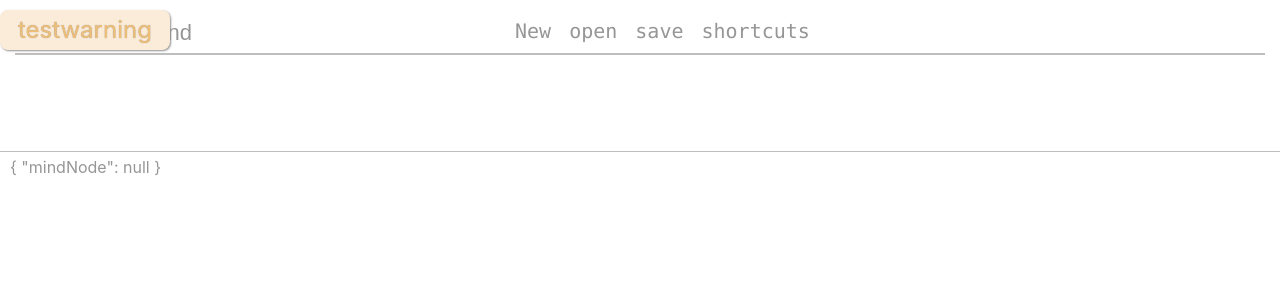
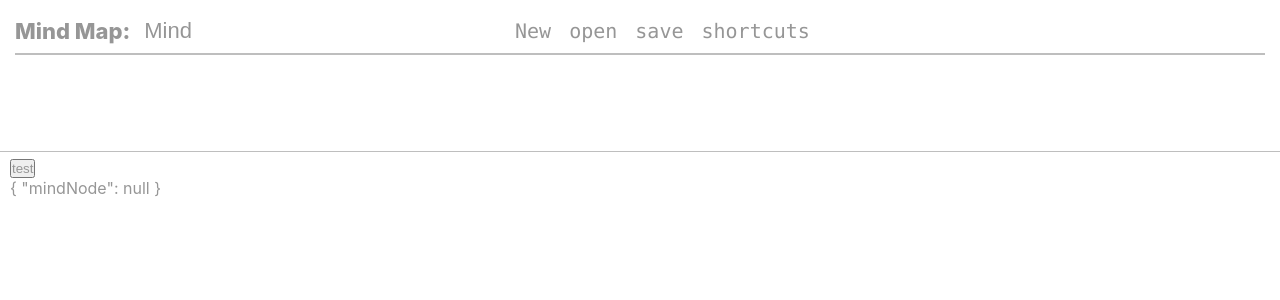
Before and after one commit to SiMonL250/Mind-app, a Vue app: page / in a window 1280 px wide. Shown: the top 300 px of the page. Built offline with nearby package versions, Linux system fonts and the light colour scheme.

Commit message:
'20210811-2:47'

```diff
--- a/package.json
+++ b/package.json
@@ -7,7 +7,7 @@
     "dev": "vite",
     "build": "vue-tsc -b && vite build",
     "preview": "vite preview",
-    "run":"npx vite --port=5173"
+    "run": "npx vite --port=5173"
   },
   "dependencies": {
     "vue": "^3.4.31"
@@ -15,8 +15,9 @@
   "devDependencies": {
     "@types/node": "^22.0.2",
     "@vitejs/plugin-vue": "^5.0.5",
+    "pinia": "^2.2.1",
     "sass": "^1.77.8",
-    "typescript": "^5.2.2",
+    "typescript": "^5.5.4",
     "vite": "^5.3.4",
     "vue-tsc": "^2.0.24"
   }
--- a/src/App.vue
+++ b/src/App.vue
@@ -1,42 +1,65 @@
 <template>
 	<div class="page-section">
-		<my-message msg="test" type="warning"> </my-message>
+		<My-msg msg="eeee" :showMsg="false"></My-msg>
 		<section class="topbar-section">
 			<TopbarView
-				:name="MindFile.mindName"
+				v-model="MindFile.mindName"
 				@change-mindname="(newName:string)=>changeMindNameHandle(newName)"
-				@open-file="(file:mindFileContent)=>{openFileHandle(file);}"
+				@open-file="openFileHandle"
+				@save-file="saveFileHandle"
+				@create-file="createFileHandle"
 			/>
 		</section>
 		<section class="main-section">
+			<button @click="test">test</button>
 			<MainView :mindNode="MindFile.mindNode" />
 		</section>
 	</div>
 </template>
 
 <script setup lang="ts">
-import TopbarView from "@/components/topbars/TopbarView.vue";
-import MainView from "@/components/main/MainView.vue";
+import TopbarView from "./components/topbars/TopbarView.vue";
+import MainView from "./components/main/MainView.vue";
 import { ref } from "vue";
-import { EnumReconiteCode,mindFileContent } from "../src/interfaces/fileOperate";
+import { EnumReconiteCode,mindFileContent,handleOpenFile,handleNewAndSaveFile } from "../src/interfaces/fileOperate";
+import { FileStore } from '../src/store/MIndFileStore'
+
+const fileStore = FileStore()
 
 let MindFile = ref<mindFileContent>({
 	reconicode: EnumReconiteCode.MindJson,
 	mindName: "Mind",
-	fileName: "File",
 	mindNode: null,
 });
+const test = function(){
+	fileStore.setFileName('fuck');
+	console.log('fileStore :>> ', fileStore.getFileName);
 
+}
 function changeMindNameHandle(newName: string): void {
 	MindFile.value.mindName = newName;
 }
-function openFileHandle(file: mindFileContent) {
-	MindFile.value.fileName = file.fileName;
-	MindFile.value.mindName = file.mindName;
-	MindFile.value.reconicode = file.reconicode;
-	MindFile.value.mindNode = file.mindNode;
+function openFileHandle() {
+	console.log('open file');
+	handleOpenFile().then(fileContent=>{
+		if(!fileContent){
+			alert('not type')
+		}
+		else{
+			MindFile.value = fileContent;
+			fileStore.setfileContent(MindFile.value)
+			console.log('MindFile :>> ', MindFile.value);
+		}
 
 
+	})
+
+}
+function saveFileHandle(){
+	handleNewAndSaveFile('');//TODO fileName and fileContent that store in pina store
+}
+function createFileHandle(){
+	handleNewAndSaveFile('');
 }
 </script>
 
--- a/src/components/selfUIs/Message/MessagePopup.vue
+++ b/src/components/selfUIs/Message/MessagePopup.vue
@@ -1,21 +1,20 @@
 <template>
-	<div :class="classList">
-		<div class="msg-body">{{ message.msg + message.type}}</div>
+	<div ref="messageRef" :class="messageAttr.classList" v-show="showMsg?showMsg:false">
+		<div class="msg-body">{{ messageAttr.text + messageAttr.classList[1] }}</div>
 	</div>
 </template>
 
 <script setup lang="ts">
-import { onBeforeMount, onMounted, reactive } from "vue";
-import {msgTypes} from "./message"
+import { onBeforeMount, onMounted,ref ,reactive} from "vue";
+import {msgProperty, msgTypes} from "./message"
 
-const message = defineProps<{ msg: string,type?:string}>();
-const classList = reactive(['message-container','normal'])
-
+const message = defineProps<{ msg: string,type?:string,showMsg?:boolean}>();
+const messageAttr = reactive<msgProperty>({text:"",classList:["message-container","normal"],remainTime:3000,positionX:0,positionY:0});
+const messageRef = ref<null|HTMLElement>(null);
 onBeforeMount(()=>{
-
 	if( message.type ){
 		if(msgTypes.includes(message.type)){
-			classList[1] = message.type;
+			messageAttr.classList[1] = message.type;
 		}
 		else{
 			console.warn("message type error");
@@ -24,15 +23,20 @@ onBeforeMount(()=>{
 
 })
 onMounted(() => {
-	console.log("message :>> ", message);
+	setPosition();
 
 });
+//TODO  消息队列，计算位置, 动态加载
+function setPosition() {
+	if(!messageRef) return;
+
+}
 </script>
 
 <style scoped lang="scss">
 @import url("./message.scss");
-$msgContainerHeight:32px;
-$shadowColor:#929292;
+$msgContainerHeight: 32px;
+$shadowColor: #929292;
 .message-container {
 	z-index: 99999;
 	//position: fixed;
@@ -42,13 +46,12 @@ $shadowColor:#929292;
 	margin-top: 10px; //TODO margin 和 位置得计算出来
 	height: $msgContainerHeight;
 	text-align: center;
-	display: block;
-	position: fixed;
-	//border: 1px solid var(--color-border-default);
-    padding: 4px 18px;
-    font-size: 24px;
+	cursor: pointer;
+	position:absolute;
+	padding: 4px 18px;
+	font-size: 24px;
 	box-shadow: 1px 1px 2px $shadowColor;
-	.msg-body{
+	.msg-body {
 		text-shadow: 0 0 1px $shadowColor;
 		line-height: $msgContainerHeight;
 		font-weight: 400;
--- a/src/components/topbars/TopbarView.vue
+++ b/src/components/topbars/TopbarView.vue
@@ -5,12 +5,12 @@
 				<div class="label">Mind Map: </div>
 				<input
 					class="mind-name"
-					v-model="topbar_props.name"
+					v-model="model"
 					id="mindName"
 					spellcheck="false"
 					@focusout="
 						() => {
-							debounce(changeMindNameEmits)(topbar_props.name);
+							debounce(changeMindNameEmits)(model);
 						}
 					"
 				/>
@@ -27,15 +27,19 @@
 </template>
 
 <script setup lang="ts">
-
 import { debounce } from "../../hooks/debounce";
 import {buttonType,buttonProps} from "../../interfaces/ComponentProperty"
-import {handleOpenFile,mindFileContent ,EnumFileOperation} from "../../interfaces/fileOperate"
+import {EnumFileOperation} from "../../interfaces/fileOperate"
+// import { reactive } from "vue";
 
 
-const topbar_props = defineProps({
-	name: String,
-});
+// const topbar_props = defineProps({
+// 	name: String,
+// });
+
+const model = defineModel()
+
+// const mindName = reactive({name:topbar_props.name})
 const buttonsProps:buttonProps[] =[
 	{classList:["file-operate-btn"],innerText:"New",type:buttonType.createNewFile,eventClickHandle:newFileBtnClick},
 	{classList:["file-operate-btn"],innerText:"open",type:buttonType.openFile,eventClickHandle:selectFileClick},
@@ -46,32 +50,27 @@ const buttonsProps:buttonProps[] =[
 
 const Emits = defineEmits<{
 	(e: EnumFileOperation.changeMindName, title: string): void;
-	(e: EnumFileOperation.openFile,mindNode:mindFileContent ):void;
+	(e: EnumFileOperation.openFile,):void;
+	(e: EnumFileOperation.createNewFile,):void;
+	(e: EnumFileOperation.saveFile,):void;
+
 }>();
 
 function changeMindNameEmits(newName: string): void {
+	console.log('newName :>> ', newName);
 	Emits(EnumFileOperation.changeMindName, newName);
 }
 function newFileBtnClick():void {
-
+	Emits(EnumFileOperation.createNewFile);
 }
 function selectFileClick():void{
-	handleOpenFile().then(Mind=>{
-
-		if(Mind!=null){
-			//traverseMindNode(Mind?.mindNode as NodeProperty);
-			Emits(EnumFileOperation.openFile,Mind);
-		}
-		else{
-			console.log("null file or not contain our type ");
-		}
-	})
+	Emits(EnumFileOperation.openFile);
 }
 function saveFileClick():void{
-
+	Emits(EnumFileOperation.saveFile);
 }
 function shortcutsClick():void{
-
+	console.log('show shortcut :>> ');
 }
 </script>
 
@@ -99,7 +98,7 @@ function shortcutsClick():void{
 				width: fit-content;
 				max-width: 75%;
 				font-size: inherit;
-				margin-top: 4px;
+				margin-top: 2px;
 				border: 0;
 				outline: none;
 				color: var(--color-font);
--- a/src/interfaces/fileOperate.ts
+++ b/src/interfaces/fileOperate.ts
@@ -1,22 +1,39 @@
-import {MindNode} from "./MindNodeProperty"
+import { MindNode } from "./MindNodeProperty";
 
-export enum EnumReconiteCode{
-	MindJson="type-mind-json"
+export enum EnumReconiteCode {
+	MindJson = "type-mind-json",
 }
+/* TODO TopbarView.vue:64 [Vue warn]:
+Component emitted event "create-file" but it is neither
+declared in the emits option nor as an "onCreate-file" prop.
+修改这个，使其更加合理
+*/
 export enum EnumFileOperation {
-	changeMindName="change-mindname",
-	openFile="open-file",
-	createNewFile="create-file",
-	saveFile="save-file"
+	changeMindName = "change-mindname",
+	openFile = "open-file",
+	createNewFile = "create-file",
+	saveFile = "save-file",
 }
-export interface mindFileContent{
-	reconicode:EnumReconiteCode,
-	mindName:string,
-	fileName:string,
-	mindNode:MindNode
+export enum EnumOpenDirectoryMode {
+	read = "read",
+	readWrite = "readwrite",
+}
+export enum EnumDirectoryWellknow {
+	desktop = "desktop",
+	documents = "documents",
+	downloads = "downloads",
+	music = "music",
+	pictures = "pictures",
+	videos = "videos",
 }
 
+export interface mindFileContent {
+	reconicode: EnumReconiteCode;
+	mindName: string;
+	mindNode: MindNode;
+}
 interface filePickerOptions {
+	startIn?: FileSystemHandle | EnumDirectoryWellknow;
 	types: {
 		description: string;
 		accept: { [key: string]: string[] };
@@ -24,8 +41,21 @@ interface filePickerOptions {
 
 	multiple?: boolean;
 }
+interface directoryPickerOptions {
+	id?: any;
+	startIn?: FileSystemHandle | EnumDirectoryWellknow;
+	mode: EnumOpenDirectoryMode;
+}
+interface fileSaveOptions {
+	startIn?: FileSystemHandle | EnumDirectoryWellknow;
+	suggestedName: string;
+	types: {
+		description: string;
+		accept: { [key: string]: string[] };
+	}[];
+}
 //this function return Node property object, then topbar emit this object
-export async function handleOpenFile(): Promise<mindFileContent|null> {
+export async function handleOpenFile(): Promise<mindFileContent | null> {
 	try {
 		// 定义文件选择器的选项
 		const options: filePickerOptions = {
@@ -34,7 +64,7 @@ export async function handleOpenFile(): Promise<mindFileContent|null> {
 					description: "JSON/TXT files",
 					accept: {
 						"application/json": [".json"],
-						"text/txt": [".txt"]
+						"text/txt": [".txt"],
 					},
 				},
 			],
@@ -46,12 +76,98 @@ export async function handleOpenFile(): Promise<mindFileContent|null> {
 		// 获取文件句柄数组
 		const file = await handle[0].getFile();
 		const content = await file.text();
-		const Mind:mindFileContent = JSON.parse(content);
-		let reconicode:EnumReconiteCode = Mind.reconicode;
-		return reconicode &&  Object.values(EnumReconiteCode).includes(reconicode)?Mind:null;
 
+		if(content.length===0) return null;
+
+		const Mind: mindFileContent = JSON.parse(content);
+		let reconicode: EnumReconiteCode = Mind.reconicode;
+		return reconicode &&
+			Object.values(EnumReconiteCode).includes(reconicode)
+			? Mind
+			: null;
 	} catch (error) {
+		console.error(error);
 
 		return null;
 	}
 }
+
+//select folder and return files&directory in this directory
+export async function handleSelectDirectory(): Promise<
+	[string, FileSystemFileHandle][] | null
+> {
+	//new
+
+	try {
+		const options: directoryPickerOptions = {
+			mode: EnumOpenDirectoryMode.read,
+		};
+
+		const directoryHandle = await window.showDirectoryPicker(options);
+
+		const list: [string, FileSystemFileHandle][] = [];
+		for await (const entries of directoryHandle.entries())
+			list.push(entries);
+
+		return list;
+	} catch (error) {
+		return null;
+	}
+}
+
+function createEmptyMindFileContent(mindName:string,reconite:EnumReconiteCode):mindFileContent{
+	const createdTime = new Date().getTime();
+	return {
+		reconicode:reconite,
+		mindName:mindName,
+		mindNode:{
+			data:{
+				id:'mindroot'+createdTime,
+				createdTime: createdTime,
+				text:'思维导图'
+			},
+			children:[]
+		}
+	}
+}
+//save file  and create file
+export async function handleNewAndSaveFile(
+	fileName: string,
+	fileObject?: mindFileContent
+): Promise<mindFileContent | null> {
+	try {
+		const option: fileSaveOptions = {
+			suggestedName: fileName,
+			types: [
+				{
+					description: "",
+					accept: {
+						"application/json": [".json"],
+						"text/txt": [".txt"],
+					},
+				},
+			],
+		};
+		let fileContent:mindFileContent;
+		if(!fileObject){
+			fileContent = createEmptyMindFileContent(fileName,EnumReconiteCode.MindJson);
+		}else{
+			fileContent = fileObject;
+		}
+		const fileHandle = await window.showSaveFilePicker(option);
+
+		const Writable = await fileHandle.createWritable();
+
+
+		/*
+			FileSystemFileHandle -> FileSystemWritableStream -> write() ->close stream
+		*/
+
+		Writable.write(JSON.stringify(fileContent));
+
+		Writable.close();
+	} catch (e) {
+		console.error(e);
+		return null;
+	}
+}
--- /dev/null
+++ b/src/store/MIndFileStore.ts
@@ -0,0 +1,28 @@
+import {defineStore} from 'pinia';
+import { mindFileContent } from '../interfaces/fileOperate';
+
+export const FileStore = defineStore('mind-file-store',{
+    state:()=>{
+        return {
+            fileName:"111" as string,
+            fileContent: null as mindFileContent | null,
+        }
+    },
+    getters:{
+        getFileName(state):string{
+            return state.fileName;
+        },
+        getFileContent(state):mindFileContent{
+            return state.fileContent;
+        }
+    },
+    actions:{
+        setFileName(newFileName:string){
+            this.fileName = newFileName;
+        },
+        setfileContent(newFileContent:mindFileContent){
+
+            this.fileContent = {...newFileContent}
+        }
+    }
+})
--- a/tsconfig.app.json
+++ b/tsconfig.app.json
@@ -7,7 +7,6 @@
 		"module": "ESNext",
 		"lib": ["ES2020", "DOM", "DOM.Iterable"],
 		"skipLibCheck": true,
-
 		/* Bundler mode */
 		"moduleResolution": "bundler",
 		"allowImportingTsExtensions": true,
@@ -27,4 +26,5 @@
   "include": [
     "src/**/*.ts", "src/**/*.tsx", "src/**/*.vue","src/**/*","src/**/*.d.ts"
   ]
+
 }
--- a/tsconfig.node.json
+++ b/tsconfig.node.json
@@ -6,9 +6,9 @@
     "module": "ESNext",
     "moduleResolution": "bundler",
     "allowSyntheticDefaultImports": true,
-    "strict": true,
+    "strict": false,
     "noEmit": true
   },
-  "include": ["vite.config.ts"]
+  "include": ["vite.config.ts",]
 
 }
```
Also changed, not shown: src/components/selfUIs/Message/message.ts (+6 -1 lines), src/interfaces/MindNodeProperty.ts (+8 -8 lines), src/main.ts (+6 -2 lines), src/vite-env.d.ts (+10 -3 lines), 2 other files (tests, documents, lock files or other folders).
